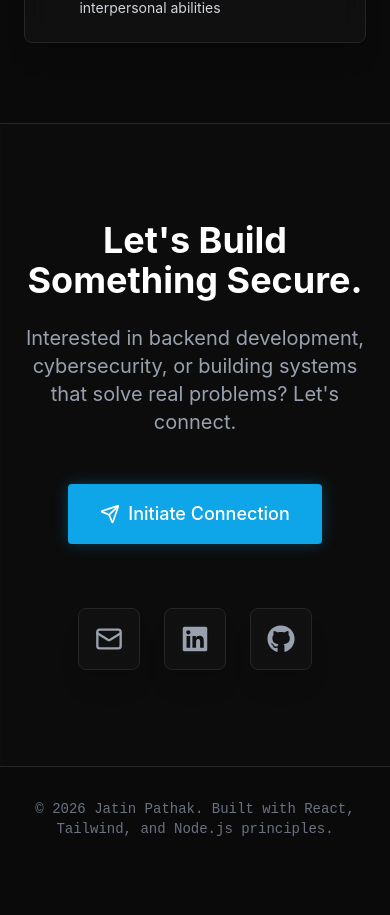
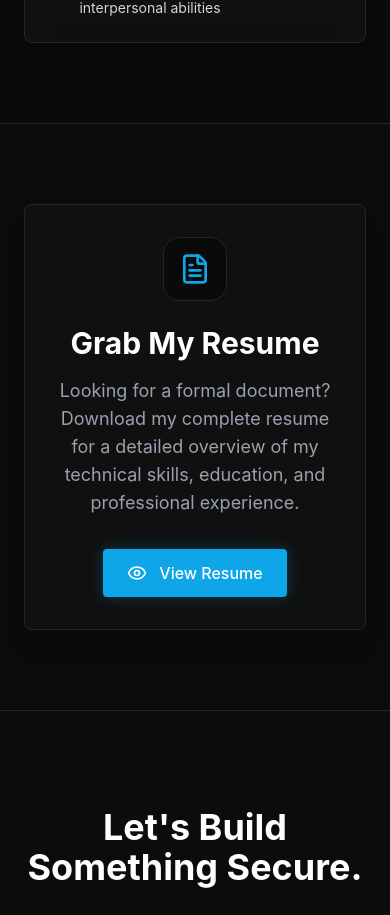
Before and after one commit to jatin06-celll/Portfolio, a React (Vite) app: page / in a window 390 px wide. Shown: the part 6920-7835 px from the top of the page. Before the commit the page ends 7791 px from the top, so only its background shows below. Built offline with nearby package versions, Linux system fonts and the light colour scheme.

Commit message:
Update portfolio with complete responsive design and resume section

```diff
--- a/src/App.tsx
+++ b/src/App.tsx
@@ -6,6 +6,7 @@ import { Skills } from './sections/Skills';
 import { Experience } from './sections/Experience';
 import { Projects } from './sections/Projects';
 import { Education } from './sections/Education';
+import { Resume } from './sections/Resume';
 import { Contact } from './sections/Contact';
 import { Footer } from './sections/Footer';
 
@@ -20,6 +21,7 @@ function App() {
         <Experience />
         <Projects />
         <Education />
+        <Resume />
         <Contact />
       </main>
       <Footer />
--- a/src/data/portfolioData.ts
+++ b/src/data/portfolioData.ts
@@ -1,4 +1,5 @@
 export const portfolioData = {
+  resumeUrl: "/resume.pdf", // Place your resume PDF in the public folder and name it resume.pdf
   hero: {
     name: "Jatin Pathak",
     headline: "Backend Developer & Cybersecurity Enthusiast",
--- a/src/sections/Navbar.tsx
+++ b/src/sections/Navbar.tsx
@@ -21,6 +21,7 @@ export const Navbar: React.FC = () => {
     { name: 'Skills', href: '#skills' },
     { name: 'Experience', href: '#experience' },
     { name: 'Projects', href: '#projects' },
+    { name: 'Resume', href: '#resume' },
     { name: 'Contact', href: '#contact' },
   ];
 
--- /dev/null
+++ b/src/sections/Resume.tsx
@@ -0,0 +1,36 @@
+import React from 'react';
+import { motion } from 'framer-motion';
+import { FileText, Eye } from 'lucide-react';
+import { portfolioData } from '../data/portfolioData';
+
+export const Resume: React.FC = () => {
+  return (
+    <section id="resume" className="py-20 relative bg-dark-lighter/10 border-t border-dark-border">
+      <div className="container mx-auto px-6 md:px-12">
+        <div className="max-w-4xl mx-auto glass-panel p-8 md:p-12 text-center">
+          <motion.div
+            initial={{ opacity: 0, y: 20 }}
+            whileInView={{ opacity: 1, y: 0 }}
+            viewport={{ once: true }}
+          >
+            <div className="w-16 h-16 bg-dark border border-dark-border rounded-2xl flex items-center justify-center mx-auto mb-6 text-accent">
+              <FileText size={32} />
+            </div>
+            <h2 className="text-3xl md:text-4xl font-bold text-white mb-4">Grab My Resume</h2>
+            <p className="text-gray-400 mb-8 max-w-2xl mx-auto text-lg">
+              Looking for a formal document? Download my complete resume for a detailed overview of my technical skills, education, and professional experience.
+            </p>
+
+            <a
+              href={portfolioData.resumeUrl}
+              className="inline-flex items-center gap-3 btn-primary"
+            >
+              <Eye size={20} />
+              <span>View Resume</span>
+            </a>
+          </motion.div>
+        </div>
+      </div>
+    </section>
+  );
+};
```
Also changed, not shown: 2 other files (tests, documents, lock files or other folders).
